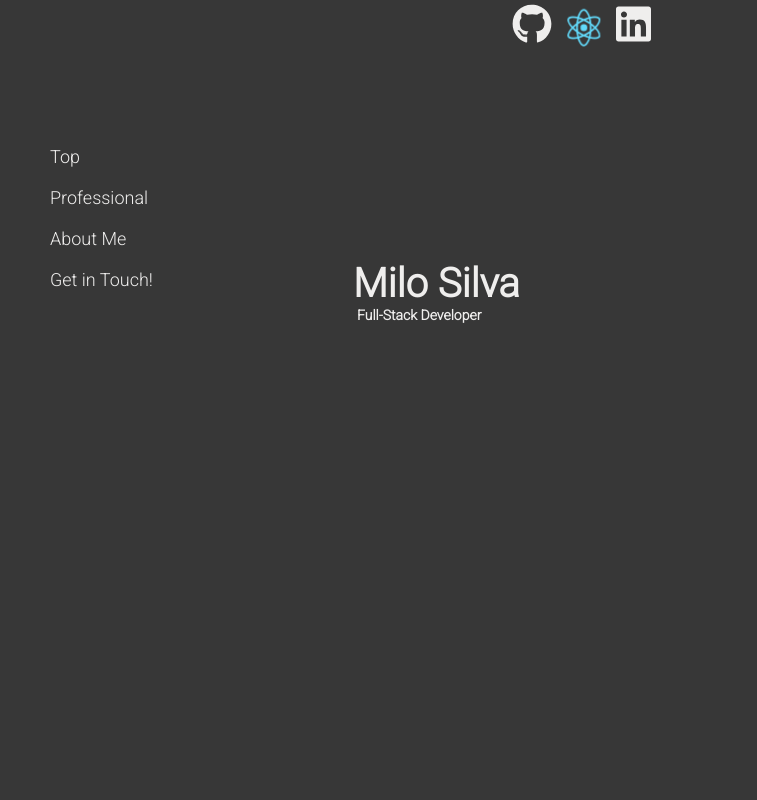
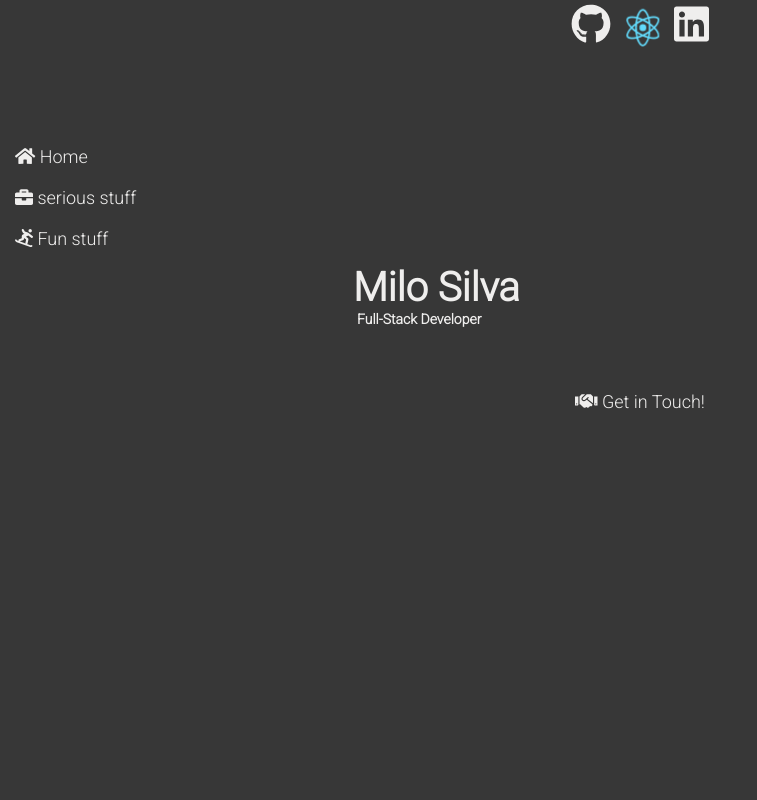
Before and after one commit to Mr0cket/about-me-page, a React (Create React App) app: page / in a window 1280 px wide. Shown: the top 800 px of the page, without its empty margins (0-757 px from the left). Built offline with nearby package versions, Linux system fonts and the light colour scheme.

Commit message:
Add modal contactform, partial mobile view & style

```diff
--- a/src/App.js
+++ b/src/App.js
@@ -5,6 +5,7 @@ import CrazySideBar from './assets/components/SectionBar';
 import FunkyFooter from './assets/components/Footer';
 // Need to Import style here...?
 import './style.css'
+import ModalForm from './assets/components/ModalForm';
 
 function App() {
 
@@ -13,6 +14,7 @@ function App() {
       <NormalHeader/>
       <CrazySideBar/>
       <MainStuff/>
+      <ModalForm/>
       <FunkyFooter/>
     </div>
   )
--- a/src/assets/components/Header.js
+++ b/src/assets/components/Header.js
@@ -8,9 +8,11 @@ export default class aNormalHeader extends React.Component {
     render() {
         return (
             <header className="normal-header">
-                <a className="social-links"href="https://github.com/Mr0cket"><FontAwesomeIcon icon={faGithub}/></a>
-                <img src={logo} className="react-logo" alt="react logo"/>
-                <a className="social-links" href="https://www.linkedin.com/in/milo-silva/"><FontAwesomeIcon icon={faLinkedin}/></a>
+                <div id="positioner">
+                    <a className="social-links"href="https://github.com/Mr0cket"><FontAwesomeIcon icon={faGithub}/></a>
+                    <img src={logo} className="react-logo" alt="react logo"/>
+                    <a className="social-links" href="https://www.linkedin.com/in/milo-silva/"><FontAwesomeIcon icon={faLinkedin}/></a>
+                </div>
             </header>
         )
     }
--- a/src/assets/components/Main.js
+++ b/src/assets/components/Main.js
@@ -1,6 +1,7 @@
 import React from 'react';
 import audio from "../media/holy.wav";
-
+import {FontAwesomeIcon} from '@fortawesome/react-fontawesome';
+import { faCommentDots, faHandshake } from '@fortawesome/free-solid-svg-icons';
 
 function MainStuff() {
 
@@ -43,6 +44,8 @@ function HomeSection(param) {
 
     return (
         <section id="home" className="section-containers">
+            <div className="top-content"></div>
+
             <div className="based-titles">
                 <h1 id="the-main-man" className="section-headings">Milo Silva</h1>
                     <h3 id="dream-job" className="title"> Full-Stack Developer<span id="addition" className="title" >...Kind of</span></h3>
@@ -51,6 +54,9 @@ function HomeSection(param) {
                     <source src={audio} type="audio/mpeg" onLoad={() => console.log('audio loaded')}/>
                     Your browser does not support the audio element.
                 </audio>
+            </div>
+            <div className="bottom-content">
+                <Contact/>
             </div>
         </section>
     )
@@ -68,12 +74,35 @@ class Section extends React.Component {
         return (
             <section id={this.id} className="section-containers">
                 <div style={this.blendStyle}></div>
+                <div className="top-content"></div>
                 <div className="based-titles">
-            <h1 className="section-headings">{this.sectionName}</h1>
+                    <h1 className="section-headings">{this.sectionName}</h1>
+                </div>
+                <div className="bottom-content">
                 </div>
             </section>
         )
     }
 }
 
+class Contact extends React.Component {
+    constructor() {
+        super();
+    }
+    openModal() {
+        var modal = document.querySelector("#modal");
+        var modalOverlay = document.querySelector("#modal-overlay");
+
+        modal.classList.toggle("closed");
+        modalOverlay.classList.toggle("closed");
+    }
+
+    render() {
+        return (
+            <div>
+                <a href="#"className="contactMe" onClick={this.openModal}> <FontAwesomeIcon icon={faHandshake}/>  <span className="optional-text">Get in Touch!</span></a>
+            </div>
+        )
+    }
+}
 export default MainStuff;
--- /dev/null
+++ b/src/assets/components/ModalForm.js
@@ -0,0 +1,63 @@
+import React from 'react';
+
+class ModalForm extends React.Component {
+    constructor(props) {
+        super();
+        this.state = {
+            name : "",
+            email : "",
+        }
+        this.handleChange = this.handleChange.bind(this);
+    }
+    handleChange(input) {
+        if (input.target.id === "name") {
+            this.setState({name: input.target.value});
+        } else if (input.target.id === "email"){
+            this.setState({email: input.target.value})
+        }
+    }
+    closeModal() {
+        var modal = document.querySelector("#modal");
+        var modalOverlay = document.querySelector("#modal-overlay");
+
+        modal.classList.toggle("closed")
+        modalOverlay.classList.toggle("closed")
+    }
+    render() {
+        return (
+            <div>
+                <div className="modal closed" id="modal" style={this.state.formStyle}>
+                    <div className="modal-guts">
+                        <button onClick={this.closeModal}>Close</button>
+                        <form className="contact-form"action="/post">
+                            <label htmlFor="name">Your name: </label>
+                            <input type="text"
+                                id="name"
+                                name="name"
+                                value={this.state.name}
+                                placeholder="Bob"
+                                onChange={this.handleChange} />
+                            <label htmlFor='email'>Email: </label>
+                            <input type="email"
+                                id="email"
+                                name="email"
+                                value={this.state.email}
+                                placeholder="myaddress@..."
+                                onChange={this.handleChange} /><br />
+                            <textarea rows="7"
+                                    cols="60"
+                                    name="message"
+                                    placeholder="Collab Bro...?">
+                            </textarea>
+                            <input type="submit" value="Submit" />
+                        </form>
+                    </div>
+                </div>
+                <div class="modal-overlay closed" id="modal-overlay">
+                </div>
+            </div>
+        );
+    }
+}
+
+export default ModalForm;
--- a/src/assets/components/SectionBar.js
+++ b/src/assets/components/SectionBar.js
@@ -1,20 +1,24 @@
 import React from 'react';
+import { FontAwesomeIcon } from '@fortawesome/react-fontawesome'
+import { faBriefcase, faHandshake, faHome, faSnowboarding } from '@fortawesome/free-solid-svg-icons';
 
-function TotallyNormalSection(param) {
+
+
+function TotallyNormalSection(props) {
     return (
-    <li className="listless-list"><a href={param.navLink}>{param.text}</a></li>
+    <li className="listless-list"><a href={props.navLink}><FontAwesomeIcon icon={props.icon}/> <span className="optional-text">{props.text}</span></a></li>
     )
 }
+
 function CrazySideBar() {
 
 
     return (
         <nav className="section-bar">
             <ul>
-                <TotallyNormalSection text="Top" navLink="#home"/>
-                <TotallyNormalSection text="Professional" navLink="#work"/>
-                <TotallyNormalSection text="About Me" navLink="#life"/>
-                <TotallyNormalSection text="Get in Touch!" navLink="#contact" />
+                <TotallyNormalSection text="Home" navLink="#home" icon={faHome}/>
+                <TotallyNormalSection text="serious stuff" navLink="#work" icon={faBriefcase}/>
+                <TotallyNormalSection text="Fun stuff" navLink="#life" icon={faSnowboarding}/>
             </ul>
         </nav>
     )
--- a/src/style.css
+++ b/src/style.css
@@ -1,4 +1,26 @@
 @import url('https://fonts.googleapis.com/css2?family=Roboto:wght@300&display=swap');
+
+/* Need a system for assigning z-index
+(Determines the order that elements which overlap eachother are displayed on the page )*/
+/*
+Z-index (higher index -> element displayed over other elements
+Default Z-index (when not assigned) = 0
+
+    My Z-index system:
+    10  -> Highest priority,
+     0  -> Default priority,
+    -1  -> Underneath all other elements.
+ */
+
+html {
+  scroll-snap-type: y mandatory;
+  overflow-x: hidden;
+  overflow-y: scroll;
+}
+.section-containers {
+  height: 100vh;
+  scroll-snap-align: start;
+}
 
 body {
   margin: 0;
@@ -10,7 +32,9 @@ body {
   overflow: hidden;
   background-color: rgb(55 55 55);
 }
-
+.top-content {
+  height: 25%;
+}
 .title {
   display: inline;
   font-size: 14px;
@@ -57,20 +81,10 @@ li>a {
 
 #main-stuff-wrapper {
   text-align: center;
-  /* Specifies that each element’s snap area should
-  align with a 100px offset from the top edge. */
-  scroll-snap-type: y mandatory;
-  scroll-padding-top: 20px;
-
-  /* Encourages scrolling to end at a snap position when the
-  operation completes, if it is near a snap position */
-}
-.section-containers {
-  height: 100vh;
-  scroll-snap-align: start;
 }
 
-/* Styling of the sections */
+
+/* gradient Styling of the sections */
 
 /*   opacity: 0.9; */
 /*  background: linear-gradient(to bottom, , 99%, rgb(22, 64, 118, 0)); */
@@ -82,10 +96,70 @@ li>a {
 #life {
   background: #f2b635;
 }
-#contact {
-  background: #c6ff98;
+
+.modal {
+  display: flex;
+  position: fixed;
+  top: 50%;
+  left: 50%;
+  transform: translate(-50%, -50%);
+  width: 600px;
+  max-width: 95%;
+  height: 400px;
+  max-height: 95%;
+  /* highest z-index when displayed.*/
+  z-index: 10;
+}
+.modal.closed {
+ display: none;
+}
+.modal-guts {
+  position: absolute;
+  top: 0;
+  left: 0;
+  width: 100%;
+  height: 100%;
+  /* spacing around the edges of the modal box */
+  padding: 20px 50px 20px 20px;
+  /* let it scroll if message overflows the screen. */
+  overflow: hidden;
+}
+.contact-form {
+  width: 100%;
+  height: 100%;
+  padding: 2% 5%;
+}
+.modal-overlay {
+  /* 2nd highest z-index */
+  z-index: 9;
+  position: fixed;
+  top: 0;
+  left: 0;
+  width: 100%;
+  height: 100%;
+  opacity: 0.9;
+  background-color: #222;
+}
+.modal-overlay.closed {
+  display: none;
 }
 
+/* .bottom-content {
+  height: 250px;
+  margin: 50px 10px;
+  text-align: left;
+}
+.bottom-content>div {
+  display: inline-block;
+  margin-top: 100px;
+  position: fixed;
+} */
+.contactMe {
+  color: #efeeed;
+  font-size: 22px;
+  font-family: 'Roboto', sans-serif;
+  text-decoration: none;
+}
 .social-links {
   display: inline;
   color: #efeeed;
@@ -94,7 +168,6 @@ li>a {
   font-family: 'Roboto', sans-serif;
   font-size: 28px;
   margin: 0px;
-  display: inline-block;
   text-align: left;
 }
 #the-main-man {
@@ -102,17 +175,17 @@ li>a {
 }
 .based-titles {
   position: relative;
-  top: 30%;
   left: -15%;
   color: #efeeed;
   font-family: 'Roboto', sans-serif;
-  display: inline-flex;
+  display: flex;
   width: 190px;
   min-width: max-content;
   flex-direction: column;
   text-align: left;
-  margin: 20px;
+  margin: 5% auto;
 }
+
 
 #funky-footer {
   position: fixed;
@@ -121,16 +194,50 @@ li>a {
 }
 
 .normal-header {
+  font-size: 40px;
+  position: fixed;
+  left: 0;
+  right: 0;
+}
+#positioner {
   display: flex;
-  justify-content: center;
-  flex-direction: row;
-  position: fixed;
-  top: 0%;
-  left: 40%;
-  font-size: 40px;
+  width: max-content;
+  margin: 0 auto;
+}
+.contact-form input, .contact-form textarea {
+  background: lightblue;
+}
+.contact-form
+
+@media screen and (max-width: 850px) {
+  .based-titles {
+    left: 0;
+  }
+  .optional-text {
+    display: none;
+  }
+  .listless-list {
+    font-size: 35px;
+  }
+  .contactMe {
+    font-size: 35px;
+  }
 
 }
-
+@media screen and (min-width: 860px) {
+  .based-titles {
+    left: -15%;
+  }
+  .optional-text {
+    display: inline;
+  }
+  .listless-list {
+    font-size: 18px;
+  }
+  .contactMe {
+    font-size: 18px;
+  }
+}
 /* default styles below */
 @media (prefers-reduced-motion: no-preference) {
   .react-logo {
@@ -145,3 +252,6 @@ li>a {
     transform: rotate(360deg);
   }
 }
+ul {
+  padding-inline-start: 5px;
+}
```
